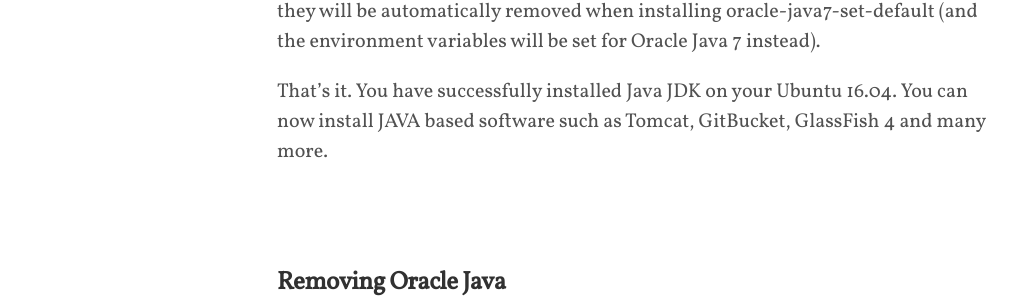
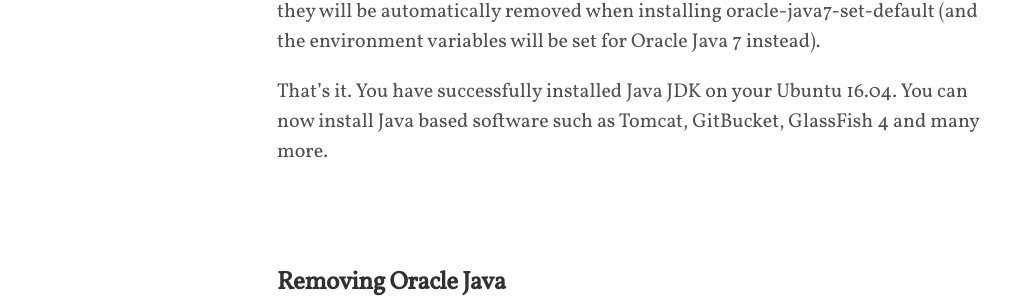
Before and after one commit to shevapato2008/myBlog, a Jekyll site: the page built from _posts/2017-10-11-java-installation.md, in a window 1280 px wide and 900 px high, scrolled down 5484 px. Shown: the part 182-484 px from the top of the window, without its empty margins (3-1031 px from the left). Built offline with Jekyll 4.4.1, drawn with Linux system fonts in a browser that asks for light colours; some web fonts are replaced; formulas are drawn with MathJax 3; comment, search, counter and statistics services are not loaded; some of the changed text lies outside the part shown.

Commit message:
Updated.

````diff
--- a/_posts/2017-10-11-java-installation.md
+++ b/_posts/2017-10-11-java-installation.md
@@ -116,7 +116,7 @@
 + `/etc/profile` or `/etc/profile.d/*.sh`: also belong to system-wide configuration, the global initialization scripts that are equivalant to `~/.profile` for each user. The global scripts get executed before the user-specific scripts though. The main `/etc/profile` executes all the .sh scripts in `/etc/profile.d/` just before it exits.
 + `~/.bash_profile`, `~/.profile`, or `~/.bashrc`: session-wide configuration files, your own user's personal shell initialization scripts. Every user has one and can edit their file without affecting others. You may find their functional differences in these threads: [link1](https://askubuntu.com/questions/866161/setting-path-variable-in-etc-environment-vs-profile), [link2](https://serverfault.com/questions/261802/what-are-the-functional-differences-between-profile-bash-profile-and-bashrc "What are the functional differences between .profile .bash_profile and .bashrc?"), [link3](https://superuser.com/questions/789448/choosing-between-bashrc-profile-bash-profile-etc "[superuser] Choosing between .bashrc, .profile, .bash_profile, etc").
 
-After modifying the configuration file, you need to source it to let it take effect. Take `/etc/profile` as an example.
+After modifying the configuration file, you need to `source` it to let it take effect. Take `/etc/profile` as an example.
 ```shell
 $ source /etc/profile
 ```
@@ -138,7 +138,7 @@
 ```
 If you've already installed `oracle-java8-set-default` or `oracle-java9-set-default`, they will be automatically removed when installing oracle-java7-set-default (and the environment variables will be set for Oracle Java 7 instead).
 
-That’s it. You have successfully installed Java JDK on your Ubuntu 16.04. You can now install JAVA based software such as Tomcat, GitBucket, GlassFish 4 and many more.
+That’s it. You have successfully installed Java JDK on your Ubuntu 16.04. You can now install Java based software such as Tomcat, GitBucket, GlassFish 4 and many more.
 
 <br><br>
 
````
